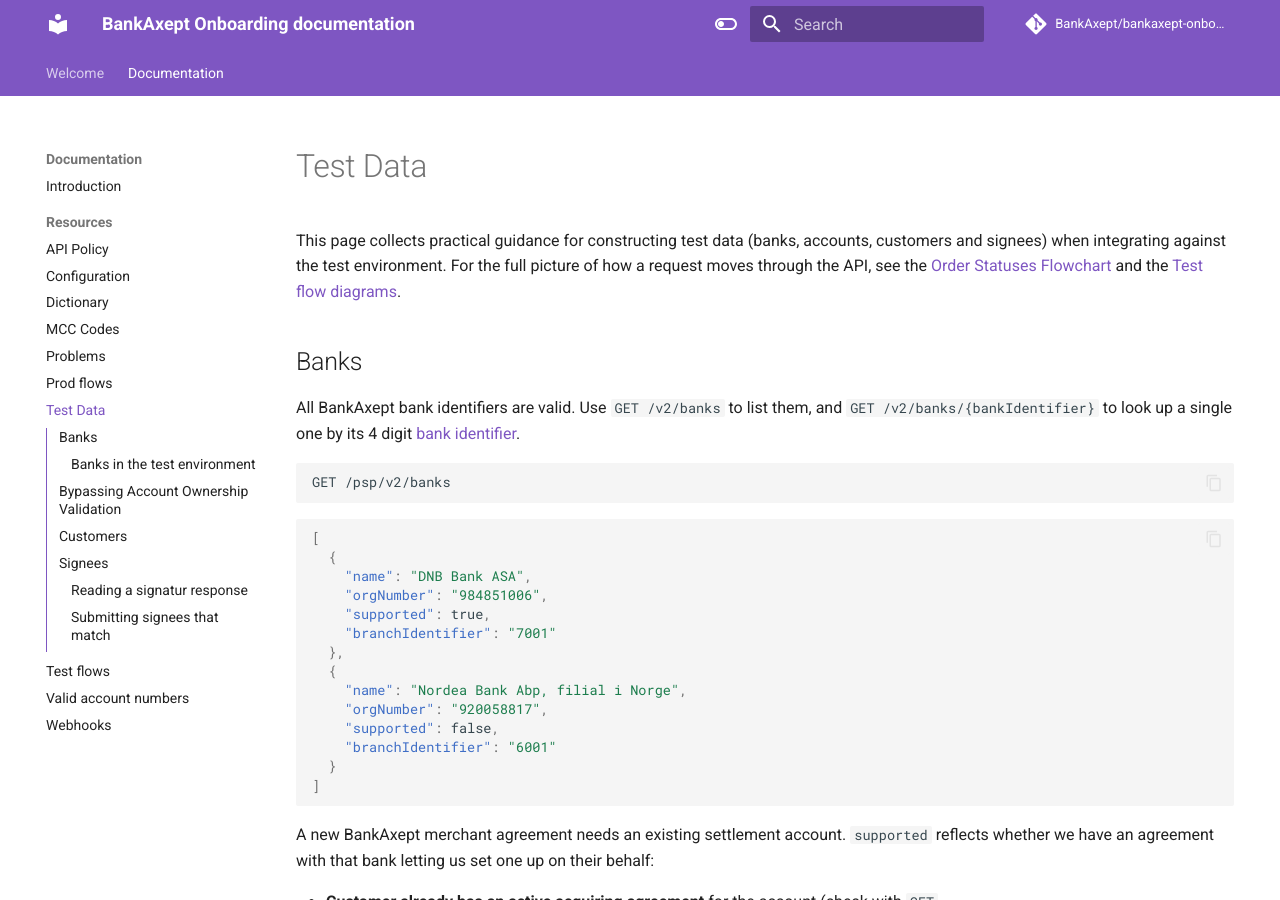
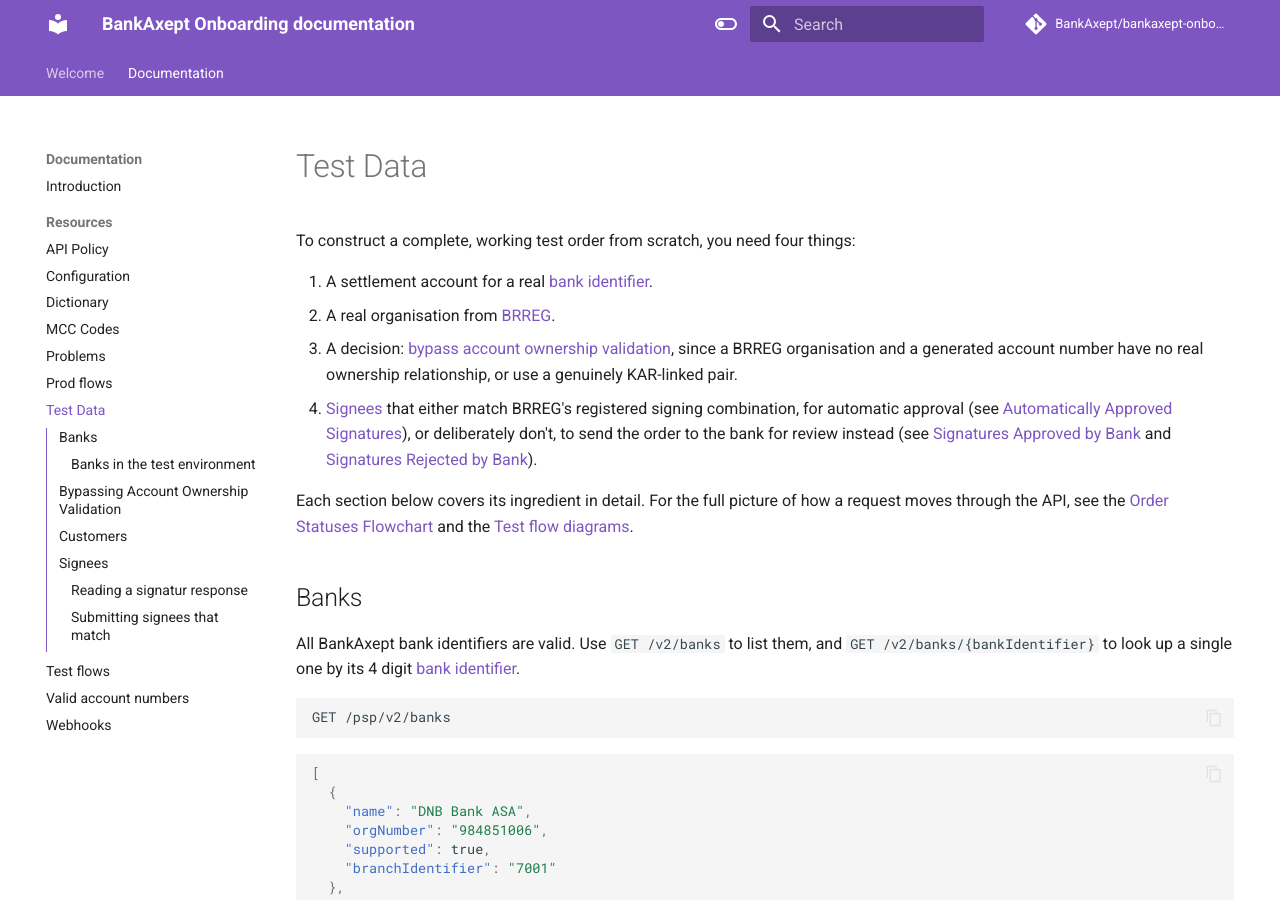
Before and after one commit to BankAxept/bankaxept-onboarding-external-documentation, an MkDocs documentation site: the page built from docs/test_data.md, in a window 1280 px wide and 900 px high. Built offline with MkDocs 1.6.1 and Material for MkDocs 9.7.7, drawn with Linux system fonts in a browser that asks for light colours; comment, search, counter and statistics services are not loaded.

Commit message:
Add end-to-end capstone intro tying banks, BRREG customers, ownership bypass, and signees together (#61)

```diff
--- a/docs/test_data.md
+++ b/docs/test_data.md
@@ -1,6 +1,13 @@
 # Test Data
 
-This page collects practical guidance for constructing test data (banks, accounts, customers and signees) when integrating against the test environment. For the full picture of how a request moves through the API, see the [Order Statuses Flowchart](./getting_started.md#order-statuses-flowchart) and the [Test flow diagrams](./test_flows.md).
+To construct a complete, working test order from scratch, you need four things:
+
+1. A settlement account for a real [bank identifier](#banks).
+2. A real organisation from [BRREG](#customers).
+3. A decision: [bypass account ownership validation](#bypassing-account-ownership-validation), since a BRREG organisation and a generated account number have no real ownership relationship, or use a genuinely KAR-linked pair.
+4. [Signees](#signees) that either match BRREG's registered signing combination, for automatic approval (see [Automatically Approved Signatures](./test_flows.md#automatically-approved-signatures)), or deliberately don't, to send the order to the bank for review instead (see [Signatures Approved by Bank](./test_flows.md#signatures-approved-by-bank) and [Signatures Rejected by Bank](./test_flows.md#signatures-rejected-by-bank)).
+
+Each section below covers its ingredient in detail. For the full picture of how a request moves through the API, see the [Order Statuses Flowchart](./getting_started.md#order-statuses-flowchart) and the [Test flow diagrams](./test_flows.md).
 
 ## Banks
 
```
